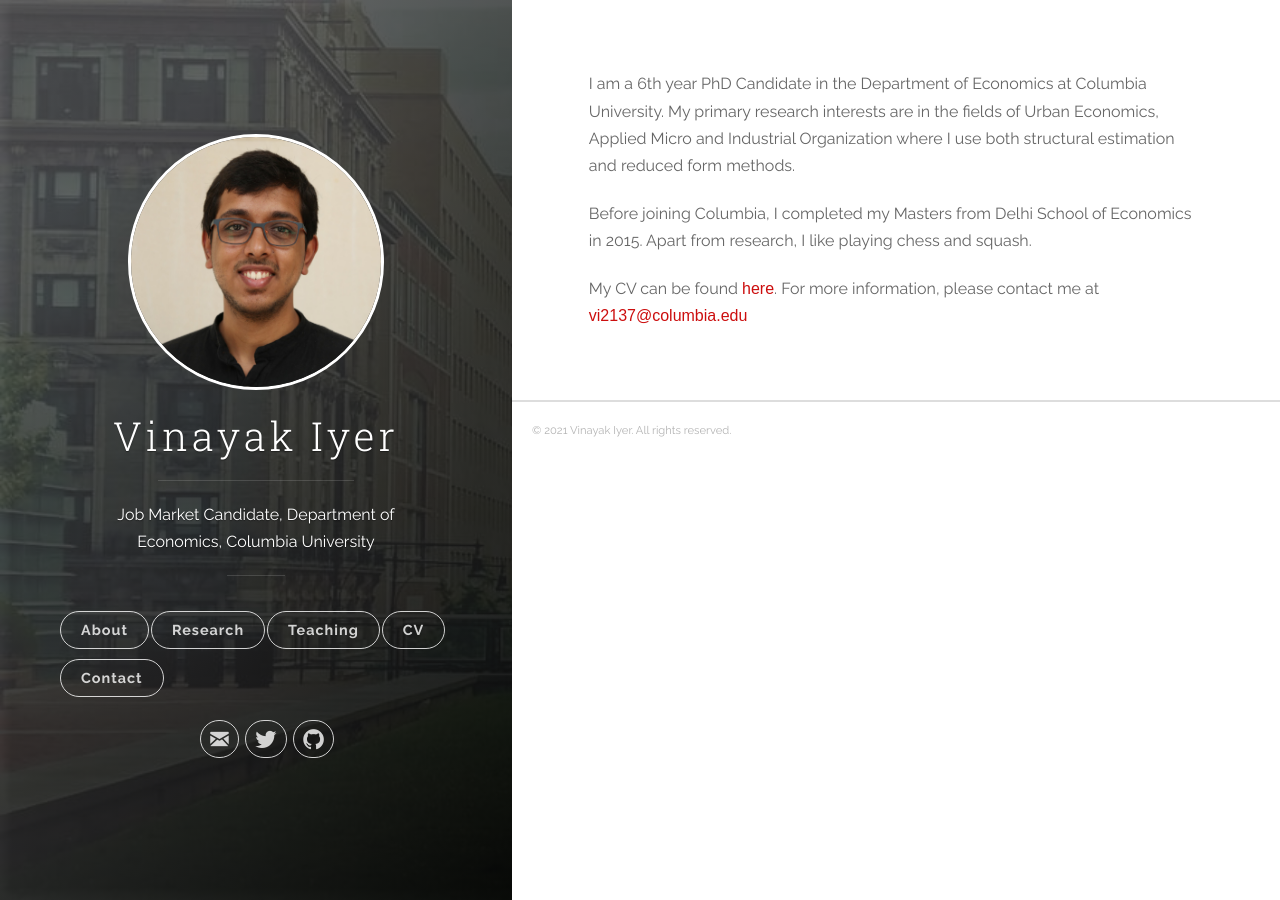
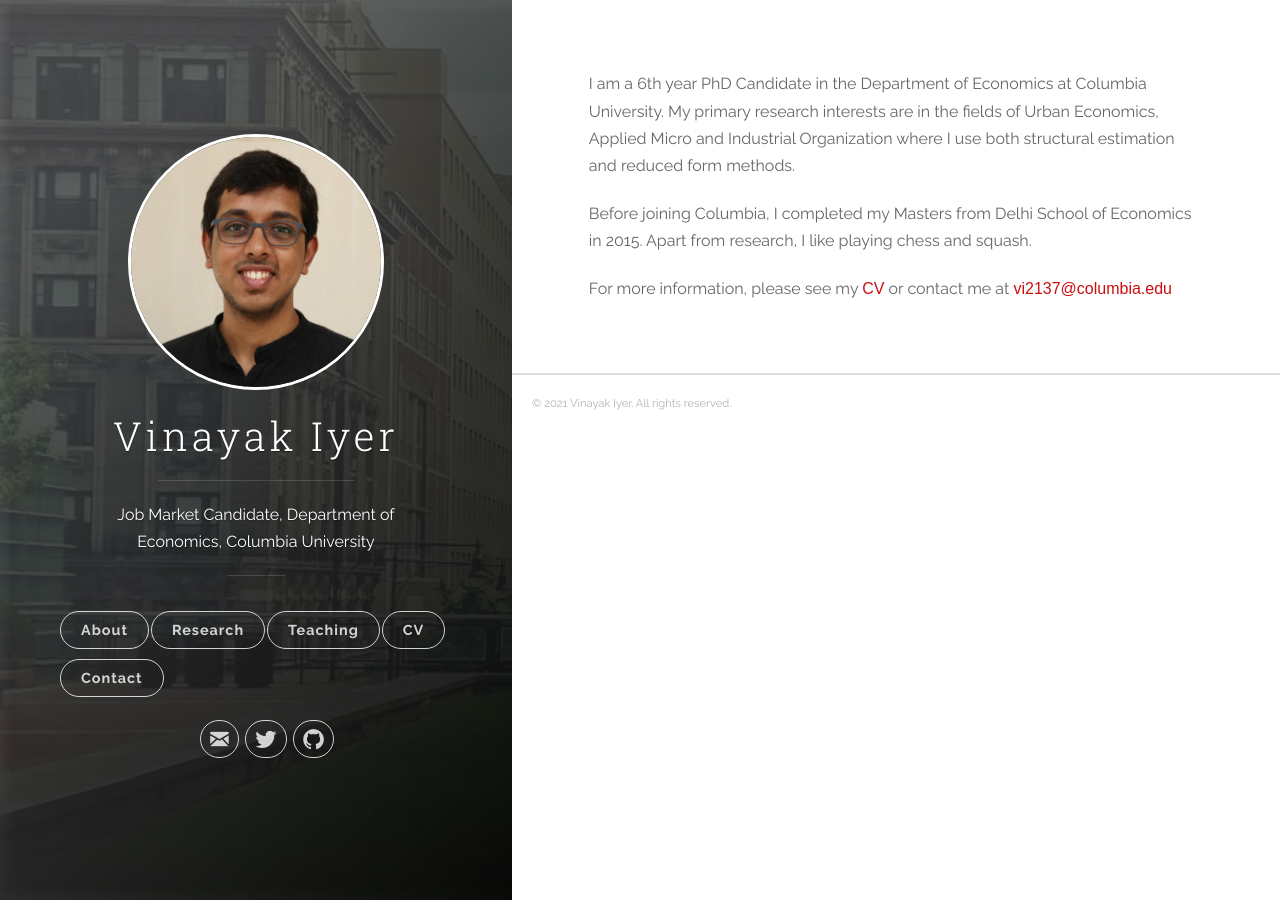
Before and after one commit to vinayakiyer/vinayakiyer.github.io, a Jekyll site: the page built from _posts/2018-06-14-about.markdown, in a window 1280 px wide. Built offline with Jekyll 4.4.1, drawn with Linux system fonts in a browser that asks for light colours.

Commit message:
Update 2018-06-14-about.markdown

```diff
--- a/_posts/2018-06-14-about.markdown
+++ b/_posts/2018-06-14-about.markdown
@@ -7,4 +7,4 @@ I am a 6th year PhD Candidate in the Department of Economics at Columbia Univers
 
 Before joining Columbia, I completed my Masters from Delhi School of Economics in 2015. Apart from research, I like playing chess and squash.
 
-My CV can be found <a href="https://vinayakiyer.github.io/files/CV_Vinayak.pdf" target="_blank"><b><font face="Arial" color="#cc0e0e">here</font></b></a>. For more information, please contact me at <a href="mailto:{{ site.author.email }}" title="Email {{ site.author.email }}" target="_blank"><b><font face="Arial" color="#cc0e0e">vi2137@columbia.edu</font></b></a>
+For more information, please see my <a href="https://vinayakiyer.github.io/files/CV_Vinayak.pdf" target="_blank"><b><font face="Arial" color="#cc0e0e">CV</font></b></a> or contact me at <a href="mailto:{{ site.author.email }}" title="Email {{ site.author.email }}" target="_blank"><b><font face="Arial" color="#cc0e0e">vi2137@columbia.edu</font></b></a>
```
